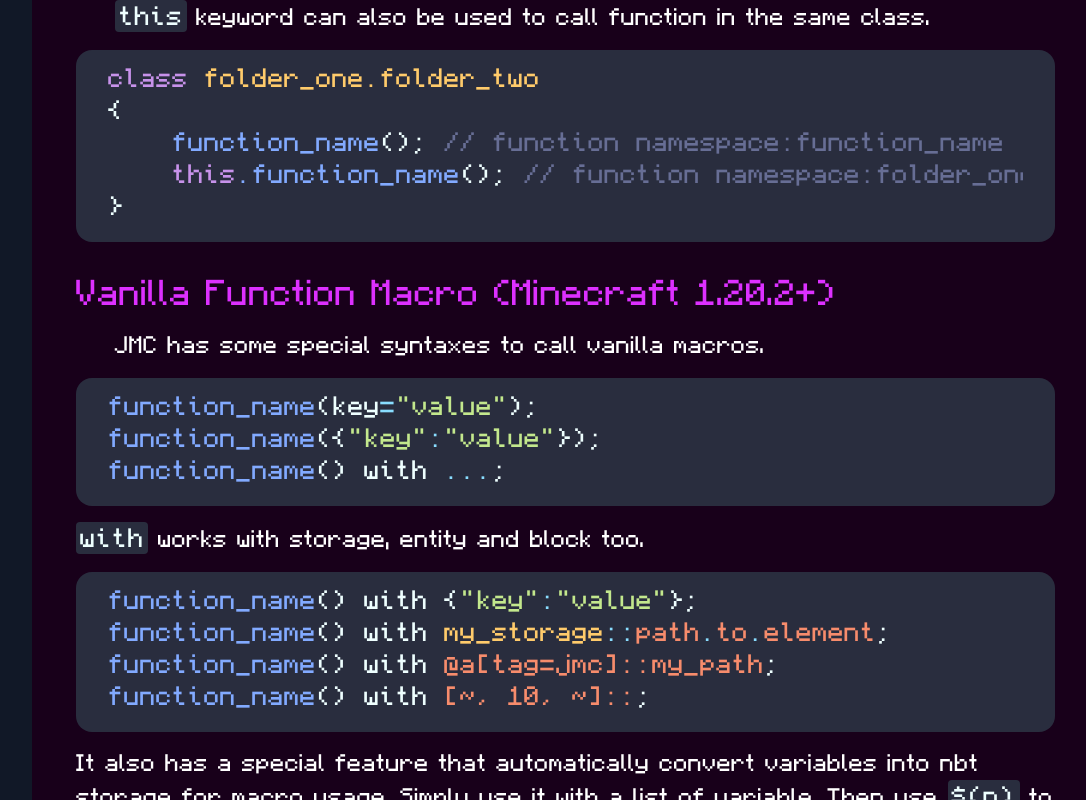
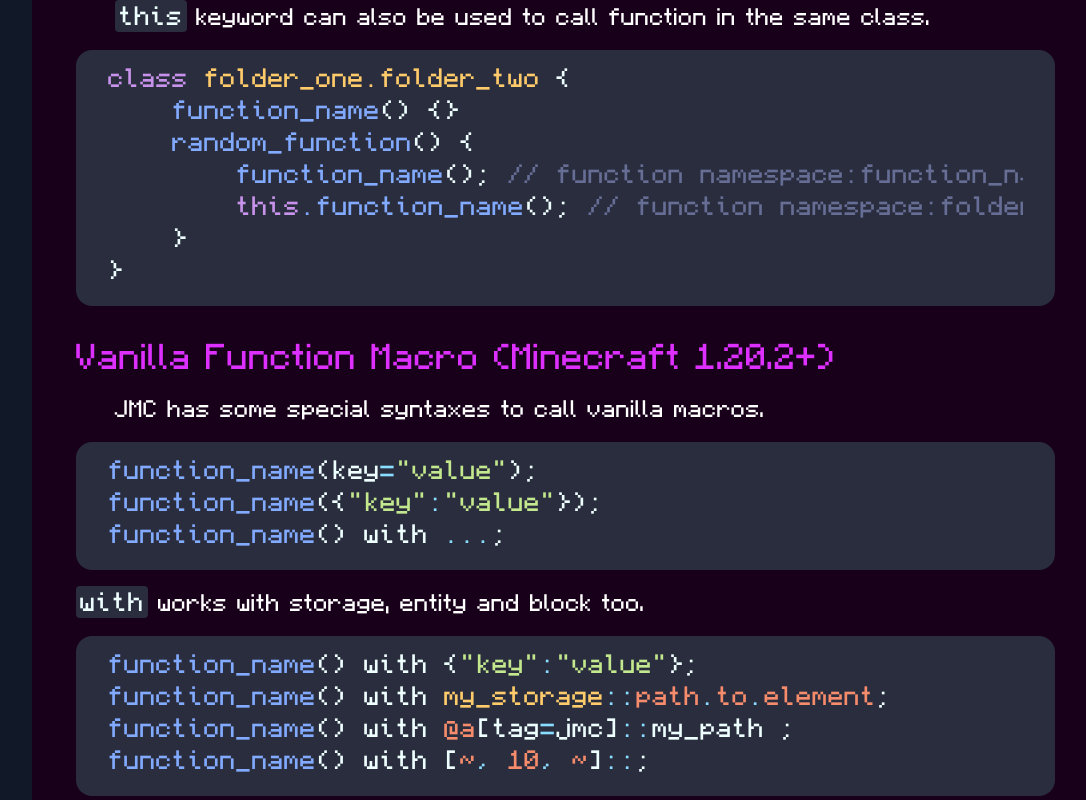
Before and after one commit to WingedSeal/jmc, a React (Create React App) app: page /documentation/function in a window 1280 px wide. Shown: the part 3120-3920 px from the top of the page, without its empty margins (181-1267 px from the left). Built offline with nearby package versions, Linux system fonts and the light colour scheme.

Commit message:
fix: fix some more mistakes

```diff
--- a/src/pages/Function/Function.tsx
+++ b/src/pages/Function/Function.tsx
@@ -268,9 +268,16 @@ const Function = () => {
                     <CodeBlock>
                         <CodeText type="keyword">class</CodeText>{" "}
                         <CodeText type="class">folder_one.folder_two</CodeText>{" "}
-                        <br />
                         {"{"}
                         <br />
+                        <Tab />
+                        <CodeText type="function">function_name</CodeText>
+                        () {"{}"}
+                        <br />
+                        <Tab />
+                        <CodeText type="function">random_function</CodeText>() {"{"}
+                        <br />
+                        <Tab />
                         <Tab />
                         <CodeText type="function">function_name</CodeText>
                         ();{" "}
@@ -278,6 +285,7 @@ const Function = () => {
                             {"// function namespace:function_name"}
                         </CodeText>
                         <br />
+                        <Tab />
                         <Tab />
                         <CodeText type="keyword">this</CodeText>
                         <CodeText type="function">.function_name</CodeText>
@@ -287,6 +295,9 @@ const Function = () => {
                                 "// function namespace:folder_one/folder_two/function_name"
                             }
                         </CodeText>
+                        <br />
+                        <Tab />
+                        {"}"}
                         <br />
                         {"}"}
                     </CodeBlock>
@@ -335,11 +346,24 @@ const Function = () => {
                         ;
                         <br />
                         <CodeText type="function">function_name</CodeText>
-                        () with <CodeText type="param">@a[tag=jmc]::my_path</CodeText>
+                        () with <CodeText type="param">@a</CodeText>
+                        [tag
+                        <CodeText type="operator">=</CodeText>
+                        jmc]
+                        <CodeText type="operator">::</CodeText>
+                        my_path
                         ;
                         <br />
                         <CodeText type="function">function_name</CodeText>
-                        () with <CodeText type="number">[~, 10, ~]::</CodeText>;
+                        () with [
+                        <CodeText type="number">~</CodeText>
+                        <CodeText type="operator">,</CodeText>{" "}
+                        <CodeText type="number">10</CodeText>
+                        <CodeText type="operator">,</CodeText>{" "}
+                        <CodeText type="number">~</CodeText>
+                        ]
+                        <CodeText type="operator">::</CodeText>
+                        ;
                     </CodeBlock>
                     <p>
                         It also has a special feature that automatically convert
```
